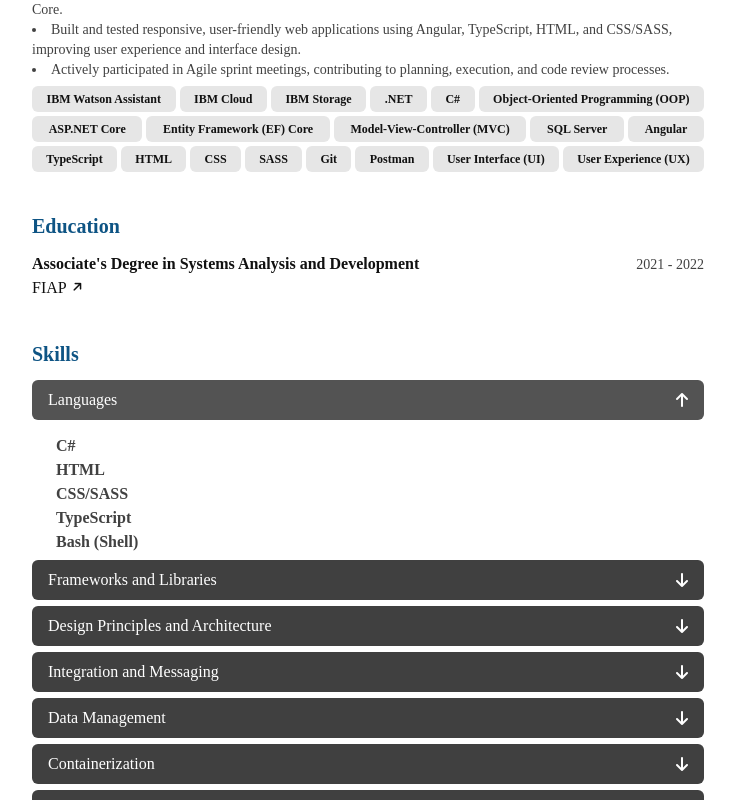
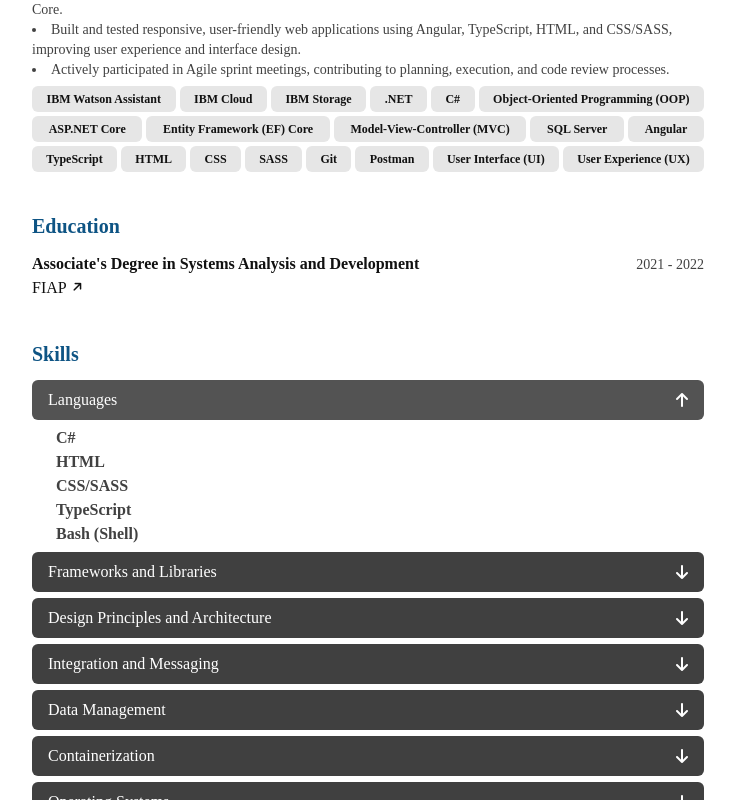
Before and after one commit to wilsonsouto/portfolio, an Angular app: page / in a window 1280 px wide. Both pictures are taken after a click on the button "Languages". Shown: the part 1076-1876 px from the top of the page, without its empty margins (272-1007 px from the left). Built offline with nearby package versions, Linux system fonts and the light colour scheme; a web font is replaced by a local one.

Commit message:
Remove unnecessary margin from skills list for improved layout

```diff
--- a/src/app/core/components/main/skills/skills.component.html
+++ b/src/app/core/components/main/skills/skills.component.html
@@ -20,7 +20,7 @@
           [ngClass]="skill.isVisible ? 'fa fa-arrow-up' : 'fa fa-arrow-down'"
         ></i>
       </button>
-      <ul *ngIf="skill.isVisible" class="mt-2 ml-6">
+      <ul *ngIf="skill.isVisible" class="ml-6">
         <app-text-element
           *ngFor="let item of skill.stacks"
           [props]="{
```
